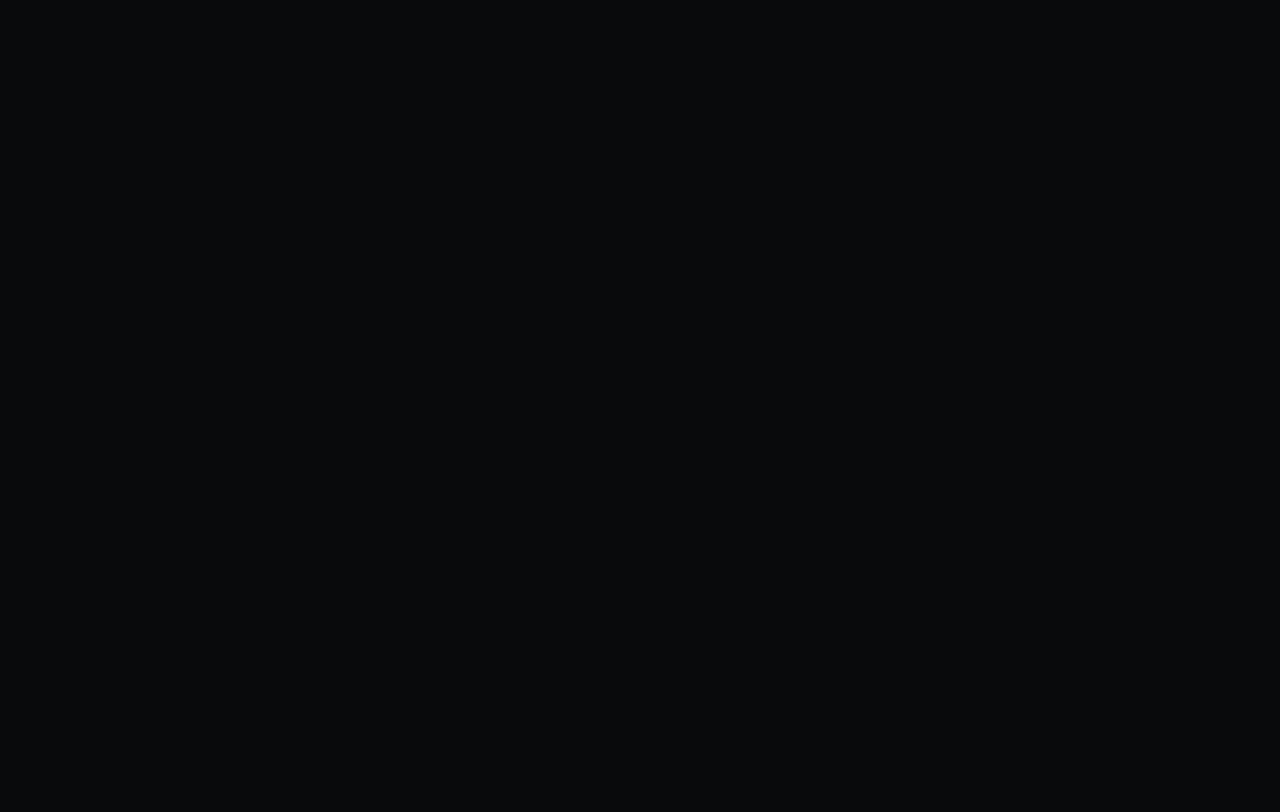
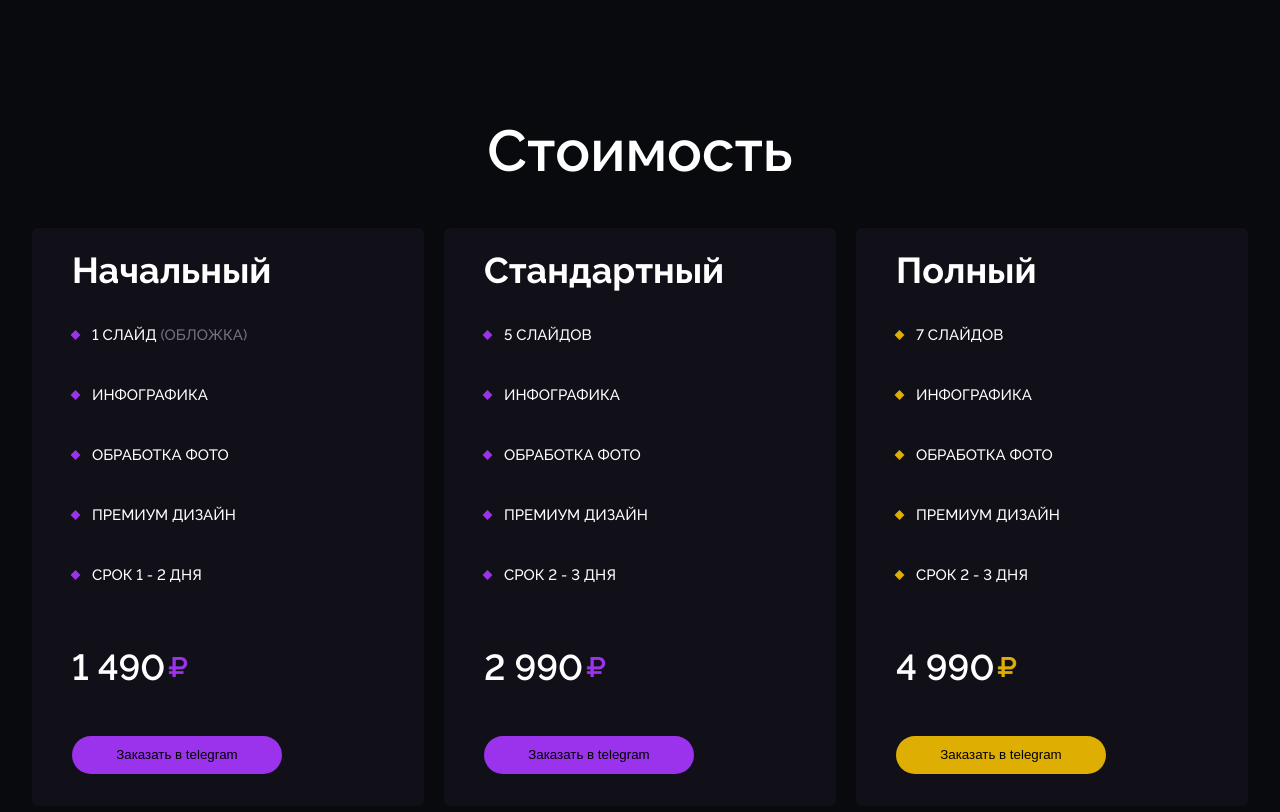
Before and after one commit to dihan48/msm, a Next.js app: page / in a window 1280 px wide. Shown: the part 3800-4612 px from the top of the page. Built offline with nearby package versions, Linux system fonts and the light colour scheme.

Commit message:
секция 6

```diff
--- /dev/null
+++ b/components/Section6.js
@@ -0,0 +1,49 @@
+import styles from "../styles/Section6.module.css";
+
+export function Section6() {
+  return (
+    <section className={styles.container}>
+      <h1 className={styles.title}>Стоимость</h1>
+      <div className={styles.cards}>
+        <div className={styles.card}>
+          <h2 className={styles.card_title}>Начальный</h2>
+          <ul className={styles.card_features}>
+            <li>
+              1 СЛАЙД <span className={styles.card_text_gray}>(ОБЛОЖКА)</span>
+            </li>
+            <li>ИНФОГРАФИКА</li>
+            <li>ОБРАБОТКА ФОТО</li>
+            <li>ПРЕМИУМ ДИЗАЙН</li>
+            <li>СРОК 1 - 2 ДНЯ</li>
+          </ul>
+          <div className={styles.price}>1 490</div>
+          <button className={styles.card_button}>Заказать в telegram</button>
+        </div>
+        <div className={styles.card}>
+          <h2 className={styles.card_title}>Стандартный</h2>
+          <ul className={styles.card_features}>
+            <li>5 СЛАЙДОВ</li>
+            <li>ИНФОГРАФИКА</li>
+            <li>ОБРАБОТКА ФОТО</li>
+            <li>ПРЕМИУМ ДИЗАЙН</li>
+            <li>СРОК 2 - 3 ДНЯ</li>
+          </ul>
+          <div className={styles.price}>2 990</div>
+          <button className={styles.card_button}>Заказать в telegram</button>
+        </div>
+        <div className={`${styles.card} ${styles.card_gold}`}>
+          <h2 className={styles.card_title}>Полный</h2>
+          <ul className={styles.card_features}>
+            <li>7 СЛАЙДОВ</li>
+            <li>ИНФОГРАФИКА</li>
+            <li>ОБРАБОТКА ФОТО</li>
+            <li>ПРЕМИУМ ДИЗАЙН</li>
+            <li>СРОК 2 - 3 ДНЯ</li>
+          </ul>
+          <div className={styles.price}>4 990</div>
+          <button className={styles.card_button}>Заказать в telegram</button>
+        </div>
+      </div>
+    </section>
+  );
+}
--- a/pages/index.js
+++ b/pages/index.js
@@ -5,6 +5,7 @@ import { Section2 } from "../components/Section2";
 import { Section3 } from "../components/Section3";
 import { Section4 } from "../components/Section4";
 import { Section5 } from "../components/Section5";
+import { Section6 } from "../components/Section6";
 
 import styles from "../styles/Home.module.css";
 
@@ -30,6 +31,7 @@ export default function Home() {
         <Section3 />
         <Section4 />
         <Section5 />
+        <Section6 />
       </main>
       <footer className={styles.footer}></footer>
     </div>
--- /dev/null
+++ b/styles/Section6.module.css
@@ -0,0 +1,121 @@
+.container {
+  position: relative;
+  padding-top: 85px;
+  height: 953px;
+}
+
+.title {
+  font-family: "Raleway";
+  font-style: normal;
+  font-weight: 600;
+  font-size: 58px;
+  line-height: 102.9%;
+  color: #ffffff;
+  text-align: center;
+}
+
+.cards {
+  display: grid;
+  grid-template-columns: repeat(3, 1fr);
+  gap: 20px;
+}
+
+.card {
+  background: #111018;
+  border-radius: 6px;
+  padding: 24px 40px 32px;
+}
+
+.card_title {
+  margin: unset;
+  font-family: "Raleway";
+  font-style: normal;
+  font-weight: 700;
+  font-size: 36px;
+  line-height: 102.9%;
+  color: #ffffff;
+}
+
+.card_features {
+  padding: unset;
+  padding-left: 20px;
+}
+
+.card_features li {
+  position: relative;
+  font-family: "Raleway";
+  font-style: normal;
+  font-weight: 500;
+  font-size: 15px;
+  line-height: 400.7%;
+  color: #ffffff;
+  font-feature-settings: "pnum" on, "lnum" on;
+}
+
+.card_features li::marker {
+  content: "";
+}
+
+.card_features li::before {
+  content: "";
+  position: absolute;
+  top: 50%;
+  left: -20px;
+  width: 7px;
+  height: 7px;
+  background: #9a33eb;
+  transform: translateY(-50%) rotate(45deg);
+}
+
+.card_text_gray {
+  color: #74737c;
+}
+
+.price {
+  position: relative;
+  margin-top: 44px;
+  font-family: "Raleway";
+  font-style: normal;
+  font-weight: 600;
+  font-size: 36px;
+  line-height: 102.9%;
+  text-transform: uppercase;
+  font-feature-settings: "pnum" on, "lnum" on;
+  color: #ffffff;
+}
+
+.price::after {
+  content: "";
+  position: absolute;
+  top: 50%;
+  padding-left: 6px;
+  width: 20px;
+  height: 20px;
+  mask: url(../public/432fdd15718f5f9bbe3543995baccd39.png) center / contain
+    no-repeat;
+  transform: translateY(-50%);
+  background-color: #9a33eb;
+}
+
+.card_button {
+  margin-top: 50px;
+  padding: 10px 35px;
+  gap: 10px;
+  width: 210px;
+  height: 38px;
+  background: #9a33eb;
+  border-radius: 50px;
+  border: unset;
+}
+
+.card_gold .card_features li::before {
+  background: #deae02;
+}
+
+.card_gold .price::after {
+  background-color: #deae02;
+}
+
+.card_gold .card_button {
+  background: #deae02;
+}
```
Also changed, not shown: public/432fdd15718f5f9bbe3543995baccd39.png (added).
